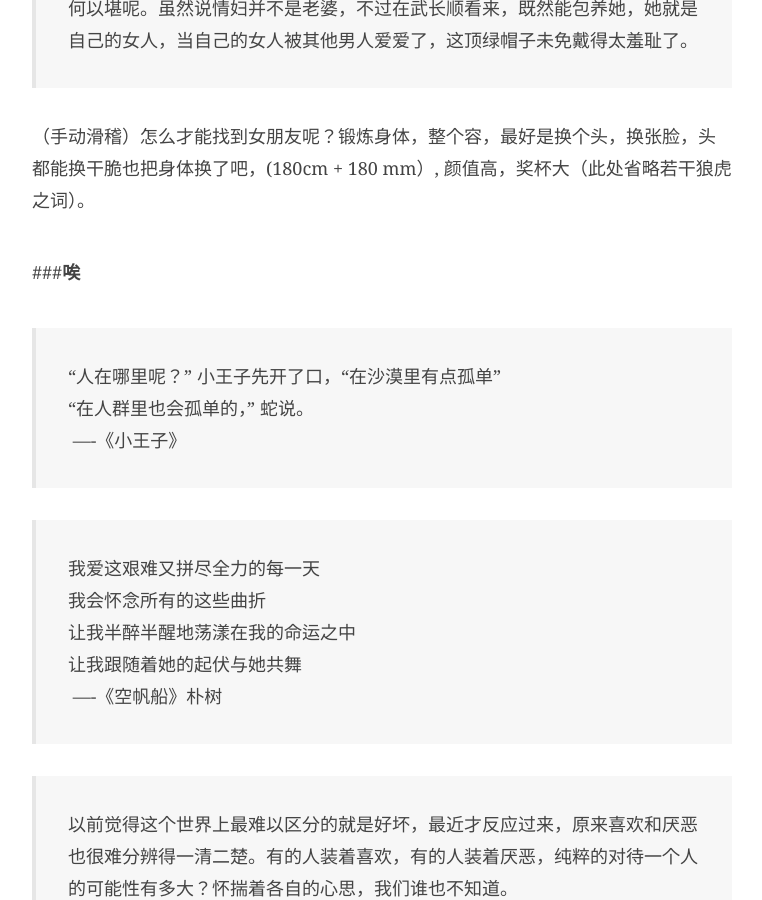
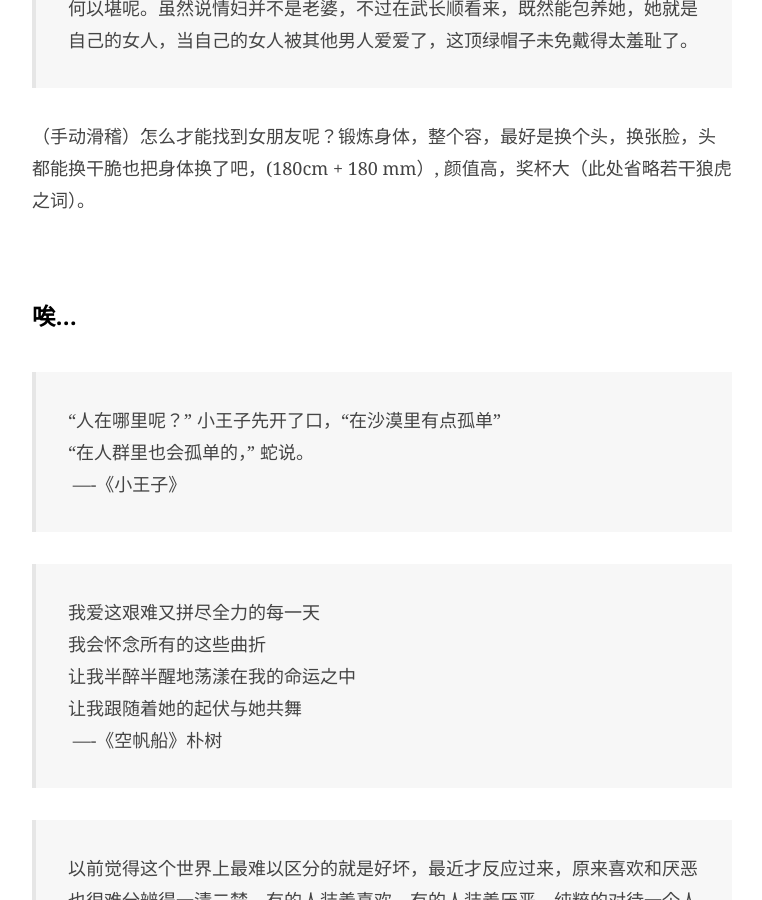
Before and after one commit to JaydenYL/JaydenYL.github.io, a Jekyll site: the page built from _posts/2020-02-18-情人节.md, in a window 1280 px wide and 900 px high, scrolled down 2486 px. Shown: the whole window, without its empty margins (258-1020 px from the left). Built offline with Jekyll 4.4.1, drawn with Linux system fonts in a browser that asks for light colours; comment, search, counter and statistics services are not loaded.

Commit message:
Update 2020-02-18-情人节.md

```diff
--- a/_posts/2020-02-18-情人节.md
+++ b/_posts/2020-02-18-情人节.md
@@ -51,7 +51,7 @@ INFO1113考完，那天晚上去喝了酒，T姐和我一人三瓶啤酒。我
 
 <br>
 
-###**唉**
+###   **唉**...
 
 <br>
 
@@ -111,7 +111,7 @@ COMP2823 挺有趣的，但也难，不知道自己能不能坚持下来。。
 
 <br>
 
-###啰嗦完了
+### 啰嗦完了
 
 <br>
 
```
